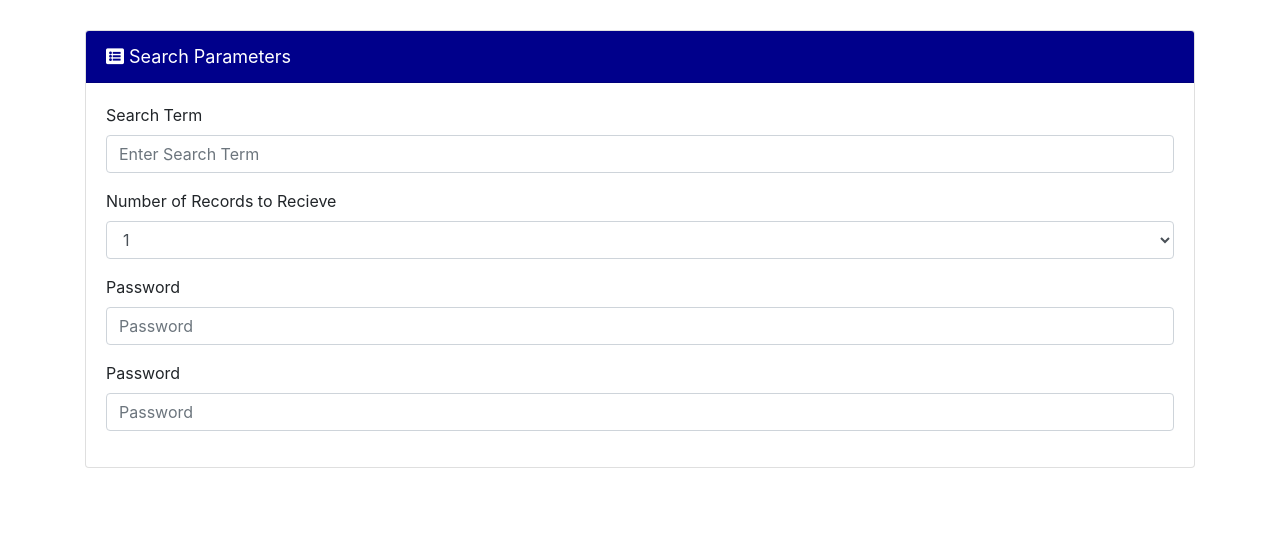
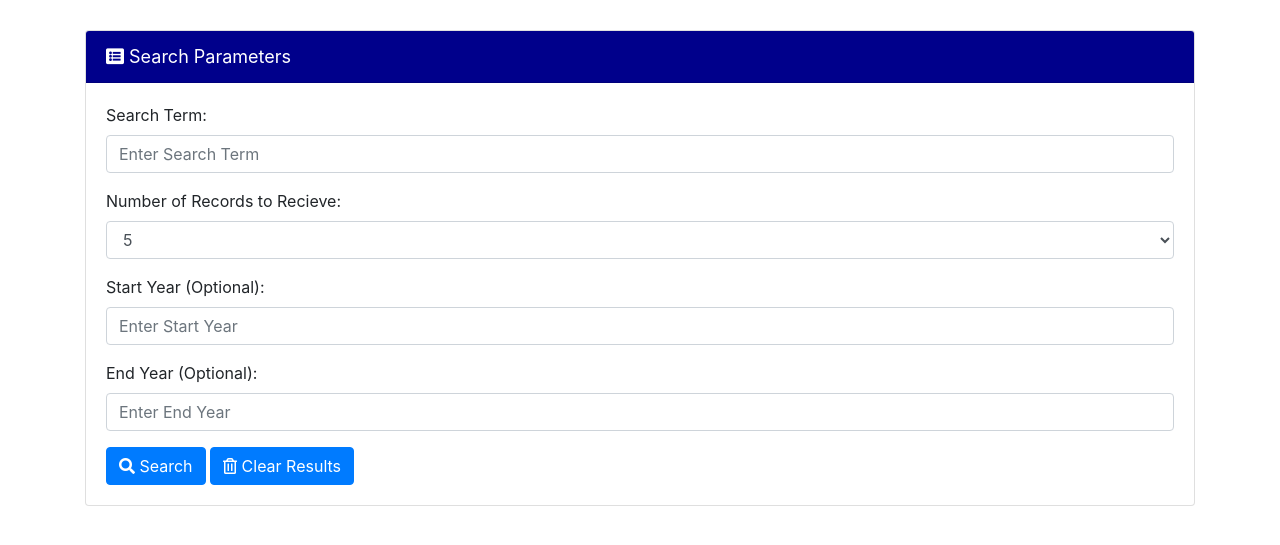
Before and after one commit to nmclear/nyt_articles, a plain HTML site: page index.html in a window 1280 px wide. Shown: the part 205-750 px from the top of the page. Drawn offline with nearby package versions, Linux system fonts and the light colour scheme.

Commit message:
additional styling

```diff
--- a/index.html
+++ b/index.html
@@ -23,25 +23,27 @@
             <div class="card-body">
                 <form>
                     <div class="form-group">
-                        <label for="InputSearchTerm">Search Term</label>
+                        <label for="InputSearchTerm">Search Term:</label>
                         <input type="SearchTerm" class="form-control" id="SearchTerm" placeholder="Enter Search Term">
                         </div>
                         <div class="form-group">
-                            <label for="exampleFormControlSelect1">Number of Records to Recieve</label>
-                            <select class="form-control" id="exampleFormControlSelect1">
-                                <option>1</option>
-                                <option>5</option>
-                                <option>10</option>
+                            <label for="Records">Number of Records to Recieve:</label>
+                            <select class="form-control" id="NumberRecords">
+                                <option value="1">1</option>
+                                <option value="5" selected>5</option>
+                                <option value="10">10</option>
                             </select>
                         </div>
                     <div class="form-group">
-                        <label for="exampleInputPassword1">Password</label>
-                        <input type="password" class="form-control" id="exampleInputPassword1" placeholder="Password">
+                        <label for="InputStartYear">Start Year (Optional):</label>
+                        <input type="StartYear" class="form-control" id="startYearInput" placeholder="Enter Start Year">
                     </div>
                     <div class="form-group">
-                        <label for="exampleInputPassword1">Password</label>
-                        <input type="password" class="form-control" id="exampleInputPassword1" placeholder="Password">
+                        <label for="InputEndYear">End Year (Optional):</label>
+                        <input type="EndYear" class="form-control" id="endYearInput" placeholder="Enter End Year">
                     </div>
+                    <button id="searchButton" type="submit" class="btn btn-primary"><i class="fas fa-search"></i> Search</button>
+                    <button id="clearResultsButton" type="submit" class="btn btn-primary"><i class="far fa-trash-alt"></i> Clear Results</button>
                 </form>
             </div>
         </div>
```
